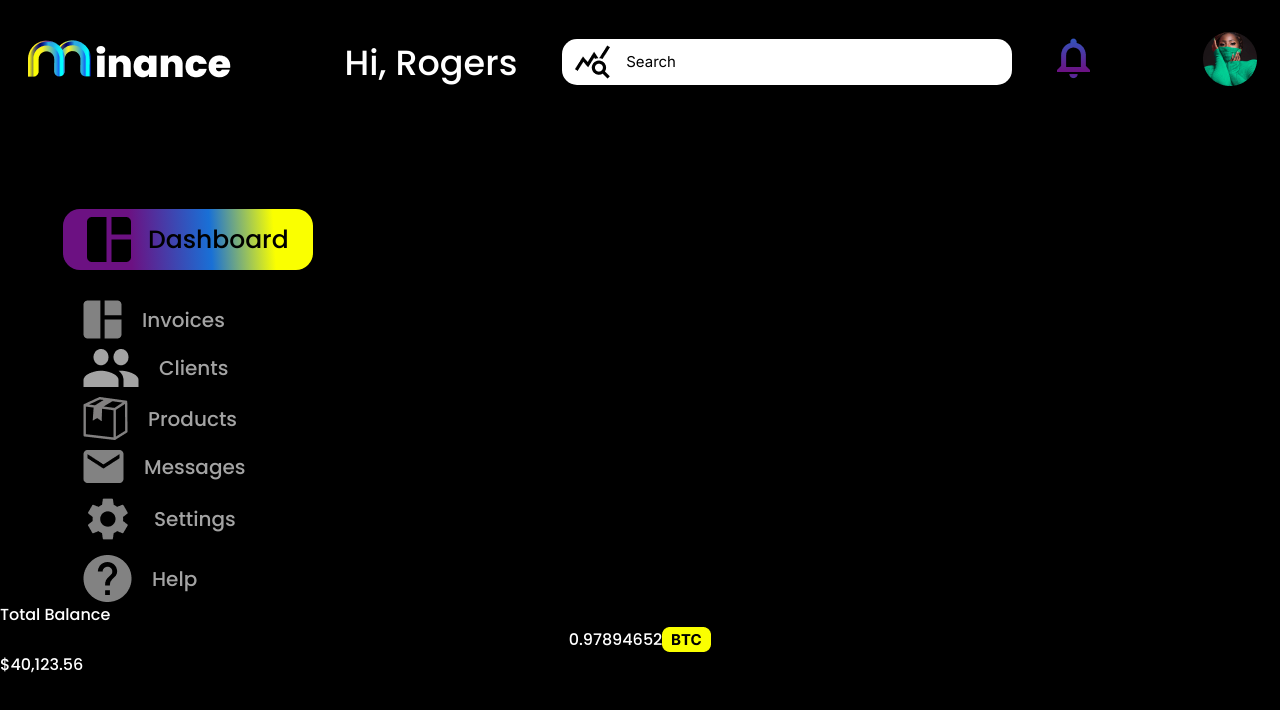
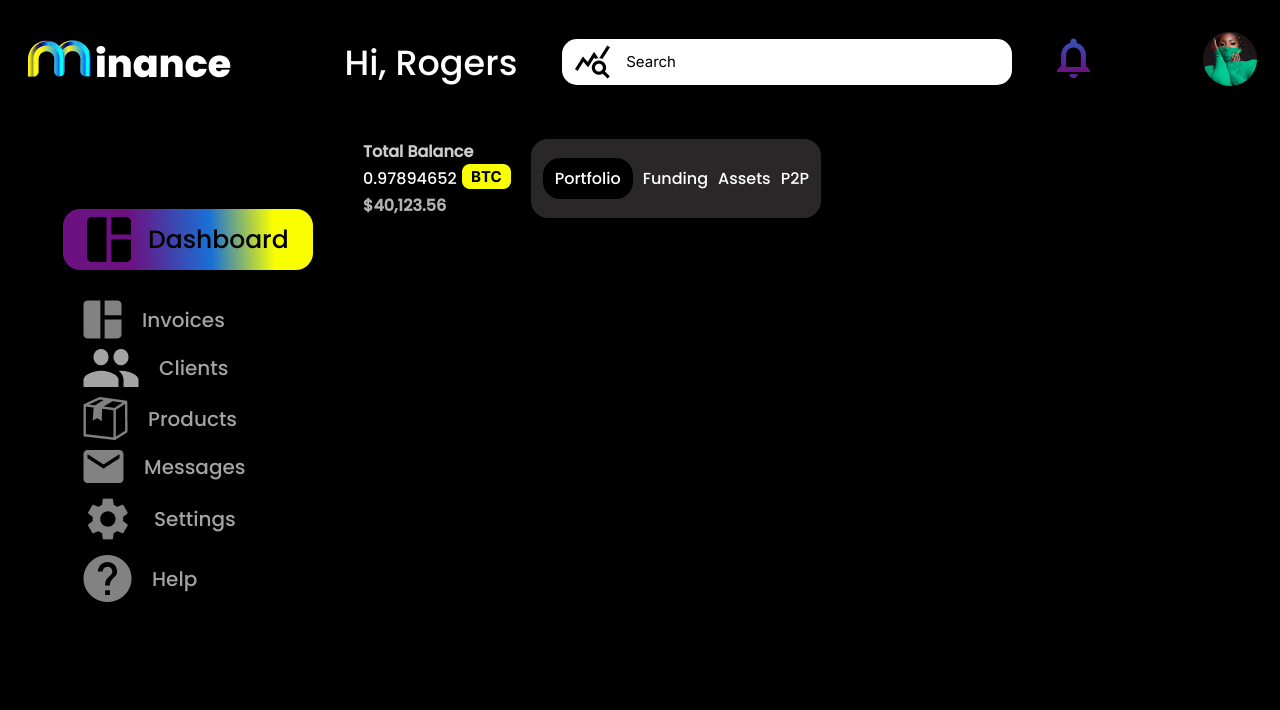
Before and after one commit to MortyOW/Int-gration-Maquette, a website: page index.html in a window 1280 px wide. Drawn offline with Linux system fonts and the light colour scheme.

Commit message:
:lipstick: updated txt to buttons

```diff
--- a/index.html
+++ b/index.html
@@ -28,6 +28,7 @@
         </div>
     </nav>
 
+<section class="main-section">
     <section class="left-section">
         <a href="" class="dashboard">
             <img src="assets/dashboard-logo.png" alt="dashboard-logo">
@@ -64,15 +65,18 @@
     <section class="middle-section">
         <section class="middle-1">
             <div class="balance">
-                <p>Total Balance</p>
+                <p class="txt-1">Total Balance</p>
                 <div class="btc">
-                    <p>0.97894652</p>
+                    <p class="txt-2">0.97894652</p>
                     <img src="assets/bitcoin.png" alt="">
                 </div>
-                <p>$40,123.56</p>
+                <p class="txt-3">$40,123.56</p>
             </div>
-            <div clas="middle-options">
-
+            <div class="middle-options">
+                <a class="special-btn" href="">Portfolio</a>
+                <a href="">Funding</a>
+                <a href="">Assets</a>
+                <a href="">P2P</a>
             </div>
         </section>
         <section class="middle-2">
@@ -82,5 +86,6 @@
 
         </section>
     </section>
+</section>
 </body>
 </html>
--- a/style/style.scss
+++ b/style/style.scss
@@ -59,6 +59,10 @@ nav{
     }
 }
 
+.main-section{
+    display: flex;
+    flex-direction: row;
+
 .left-section{
     padding-left: 63px;
     padding-top: 115px;
@@ -106,16 +110,53 @@ nav{
 }
 
 .middle-section{
+    padding-left: 50px;
+    padding-top: 45px;
     color: white;
     .middle-1{
+        display: flex;
+        flex-direction: row;
+        gap: 20px;
+        .middle-options{
+            display: flex;
+            background: #292727;
+            border-radius: 17px;
+            padding: 8px 12px;
+            align-items: center;
+            gap: 10px;
+            .special-btn{
+                background: black;
+                border-radius: 17px;
+                align-items: center;
+                padding: 8px 12px;
+            }
+            a{
+                color: white;
+                text-decoration: none;
+                font-family: 'Poppins', sans-serif;
+            }
+        }
         .balance{
             display: flex;
             flex-direction: column;
+            .txt-1{
+                font-weight: 900;
+                font-size: 16px;
+                opacity: 80%;
+            }
+            .txt-3{
+                font-weight: 600;
+                opacity: 70%;
+            }
             .btc{
                 display: flex;
-                justify-content: center;
                 align-items: center;
+                gap: 5px;
+                img{
+                    padding-bottom: 4px;
+                }
             }
         }
     }
 }
+}
```
Also changed, not shown: style/style.css, 1 other file.
